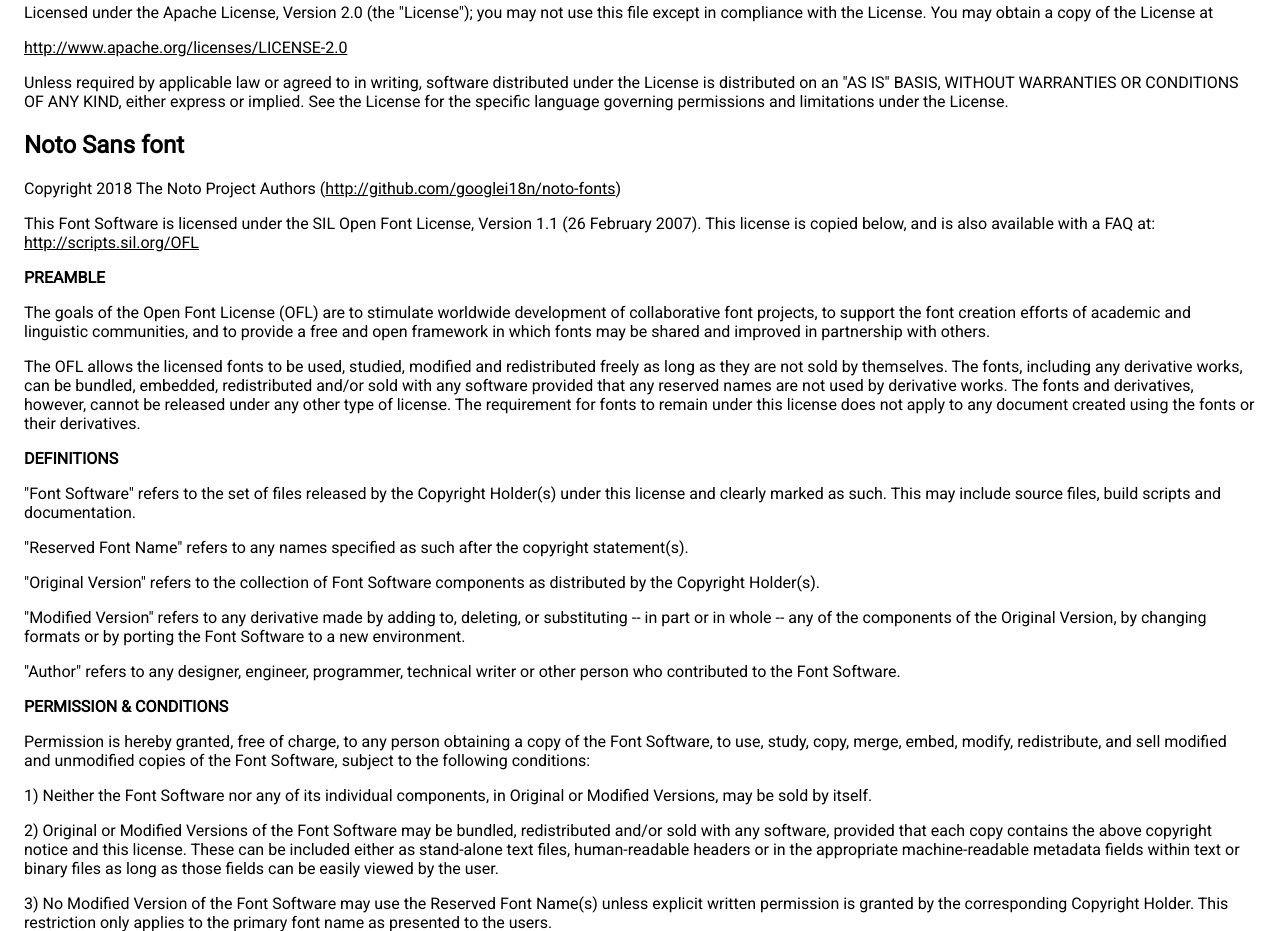
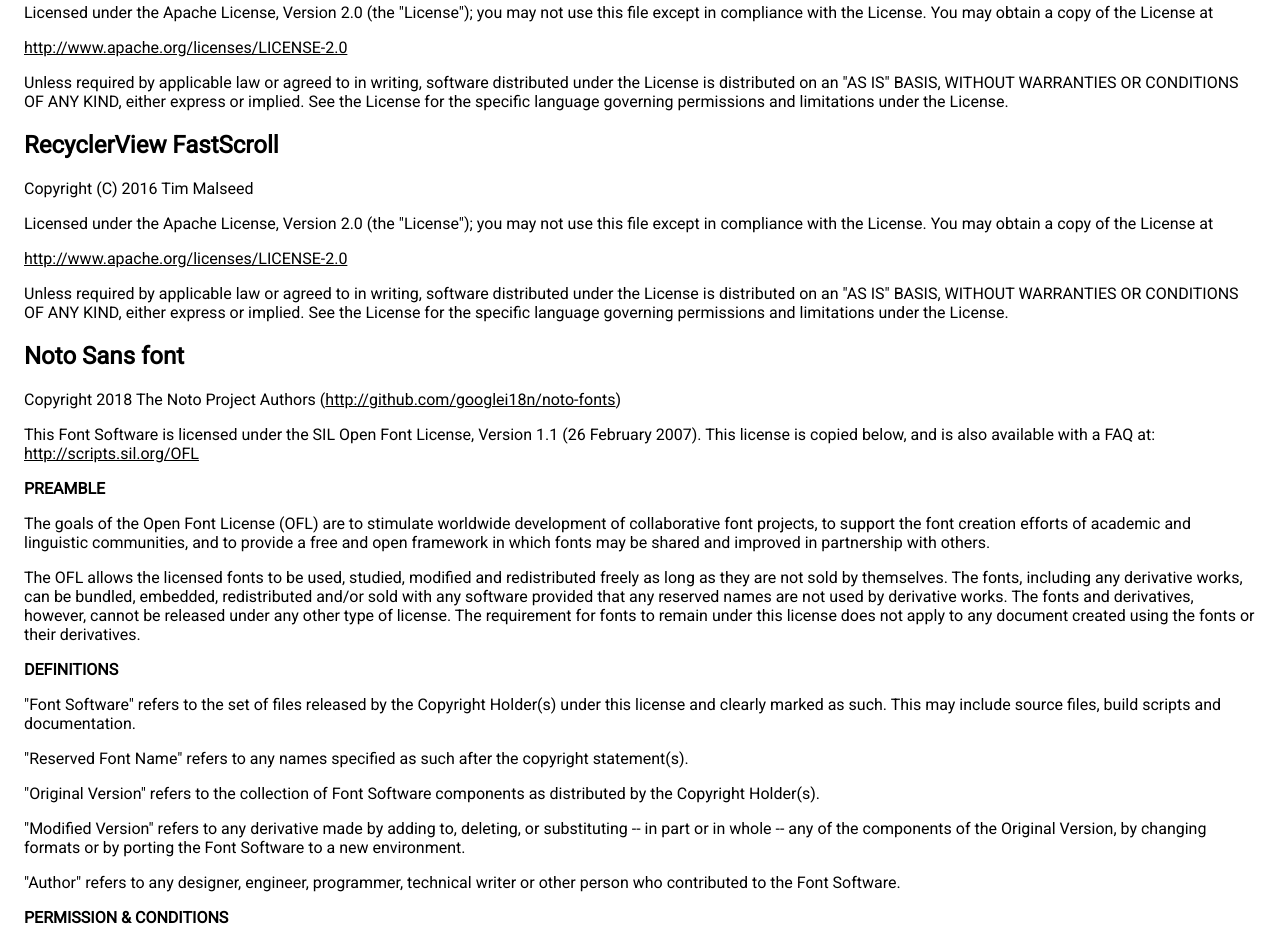
Before and after one commit to pandulapeter/campfire-backend, a website: page open-source-licenses.html in a window 1280 px wide. Shown: the part 6060-6991 px from the top of the page. Drawn offline with Linux system fonts and the light colour scheme.

Commit message:
Update Open source licenses

```diff
--- a/open-source-licenses.html
+++ b/open-source-licenses.html
@@ -138,6 +138,11 @@
 		<p>Licensed under the Apache License, Version 2.0 (the "License"); you may not use this file except in compliance with the License. You may obtain a copy of the License at</p>
 		<p><a href="http://www.apache.org/licenses/LICENSE-2.0">http://www.apache.org/licenses/LICENSE-2.0</a></p>
 		<p>Unless required by applicable law or agreed to in writing, software distributed under the License is distributed on an "AS IS" BASIS, WITHOUT WARRANTIES OR CONDITIONS OF ANY KIND, either express or implied. See the License for the specific language governing permissions and limitations under the License.</p>
+		<h2>RecyclerView FastScroll</h2>
+		<p>Copyright (C) 2016 Tim Malseed</p>
+		<p>Licensed under the Apache License, Version 2.0 (the "License"); you may not use this file except in compliance with the License. You may obtain a copy of the License at</p>
+		<p><a href="http://www.apache.org/licenses/LICENSE-2.0">http://www.apache.org/licenses/LICENSE-2.0</a></p>
+		<p>Unless required by applicable law or agreed to in writing, software distributed under the License is distributed on an "AS IS" BASIS, WITHOUT WARRANTIES OR CONDITIONS OF ANY KIND, either express or implied. See the License for the specific language governing permissions and limitations under the License.</p>
 		<h2>Noto Sans font</h2>
 		<p>Copyright 2018 The Noto Project Authors (<a href="http://github.com/googlei18n/noto-fonts">http://github.com/googlei18n/noto-fonts</a>)</p>
 		<p>This Font Software is licensed under the SIL Open Font License, Version 1.1 (26 February 2007). This license is copied below, and is also available with a FAQ at:
```
